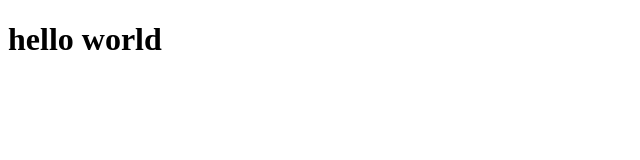
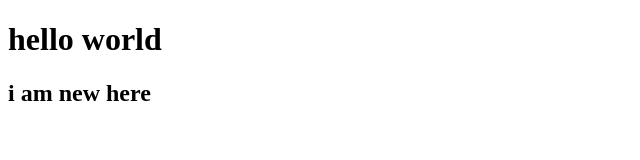
Before and after one commit to Gauravjangir24/newrepo, a plain HTML site: page index.html in a window 1280 px wide. Shown: the whole page, without its empty margins (0-640 px from the left). Drawn offline with Linux system fonts and the light colour scheme.

Commit message:
this is third one

```diff
--- a/index.html
+++ b/index.html
@@ -6,6 +6,7 @@
     <title>Document</title>
 </head>
 <h1> hello world</h1>
+<h2> i am new here</h2>
 <body>
 
 </body>
```
